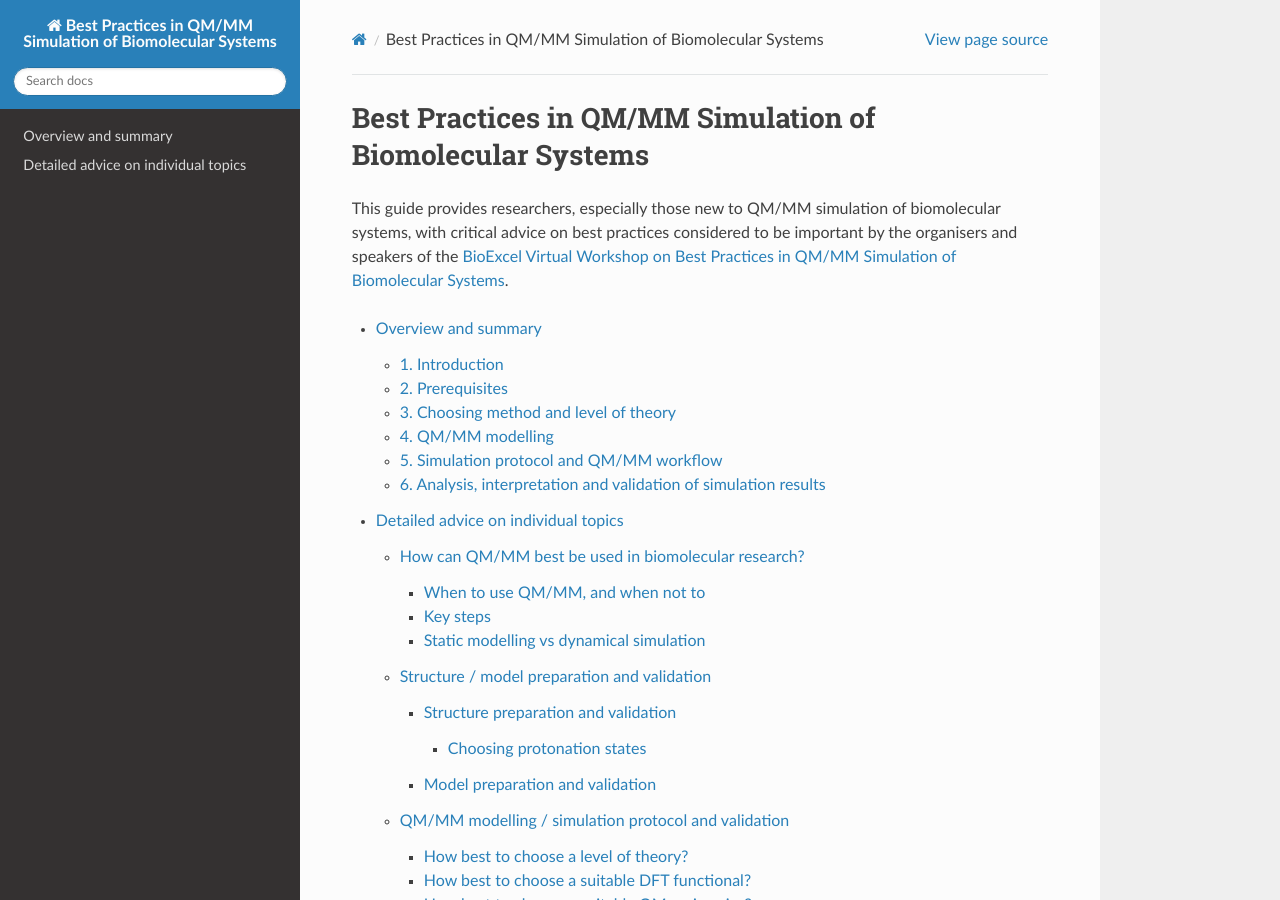
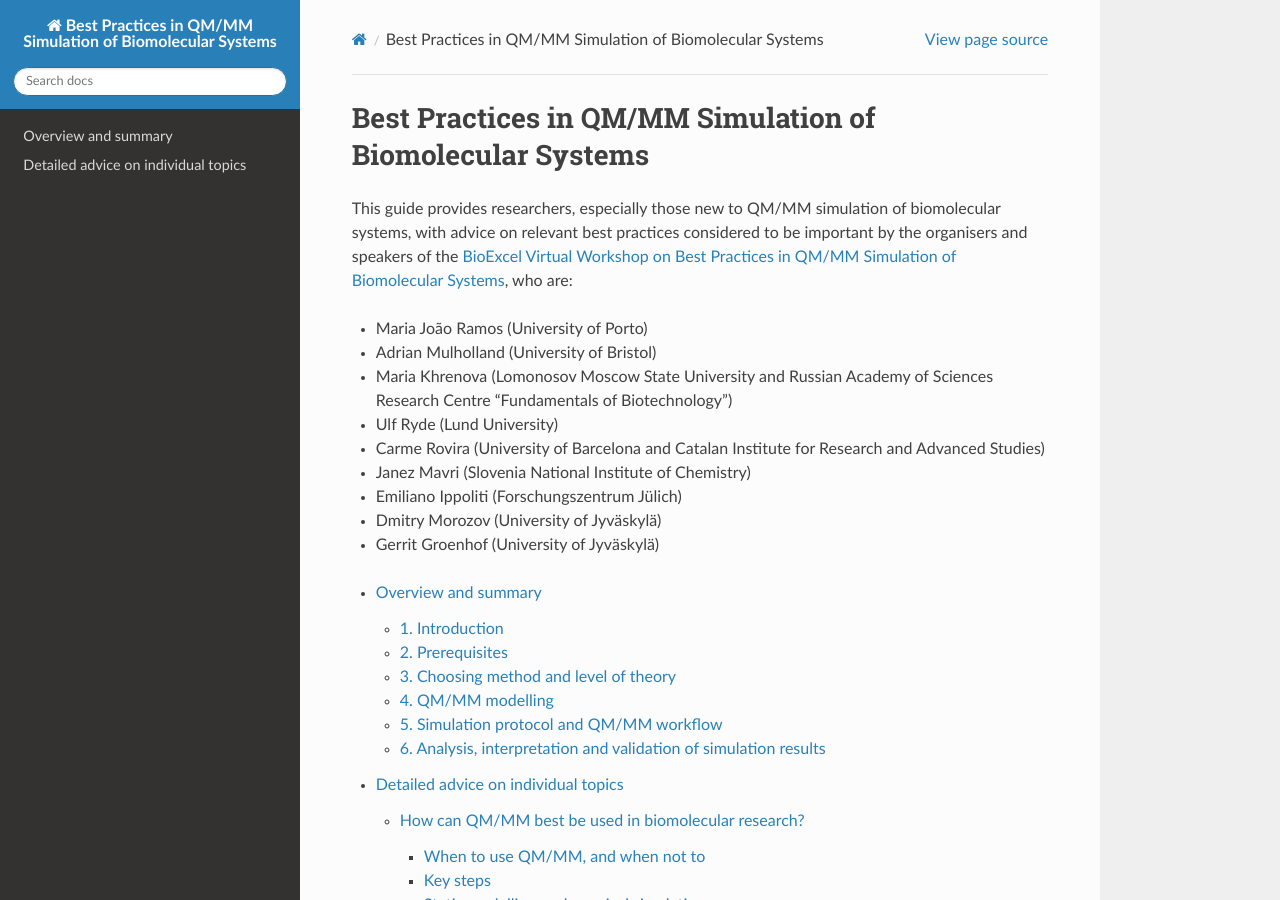
Before and after one commit to bioexcel/qmmm_simulation_bpg, a Sphinx documentation site: the page built from docs/index.rst, in a window 1280 px wide and 900 px high. Built offline with Sphinx 7.4.7 and the Read the Docs theme 2.0.0, drawn with Linux system fonts in a browser that asks for light colours.

Commit message:
add speaker & organiser names

```diff
--- a/docs/index.rst
+++ b/docs/index.rst
@@ -3,11 +3,25 @@
 ===========================================================
 
 This guide provides researchers, especially those new to QM/MM
-simulation of biomolecular systems, with critical advice on best
+simulation of biomolecular systems, with advice on relevant best
 practices considered to be important by the organisers and speakers of
 the `BioExcel Virtual Workshop on Best Practices in QM/MM Simulation
 of Biomolecular Systems
-<https://bioexcel.eu/events/virtual-workshop-best-practices-in-qm-mm-simulation-of-biomolecular-systems/>`_.
+<https://bioexcel.eu/events/virtual-workshop-best-practices-in-qm-mm-simulation-of-biomolecular-systems/>`_,
+who are:
+
+* Maria João Ramos (University of Porto)
+* Adrian Mulholland (University of Bristol)
+* Maria Khrenova (Lomonosov Moscow State University and Russian Academy of Sciences Research Centre “Fundamentals of Biotechnology”)
+* Ulf Ryde (Lund University)
+* Carme Rovira (University of Barcelona and Catalan Institute for Research and Advanced Studies)
+* Janez Mavri (Slovenia National Institute of Chemistry)
+* Emiliano Ippoliti (Forschungszentrum Jülich)
+* Dmitry Morozov (University of Jyväskylä)
+* Gerrit Groenhof (University of Jyväskylä)
+
+
+
 
 .. toctree::
    :maxdepth: 4
```
